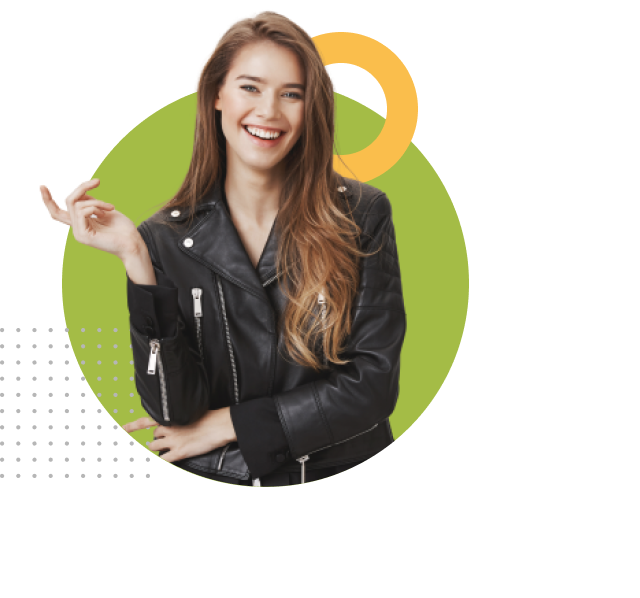
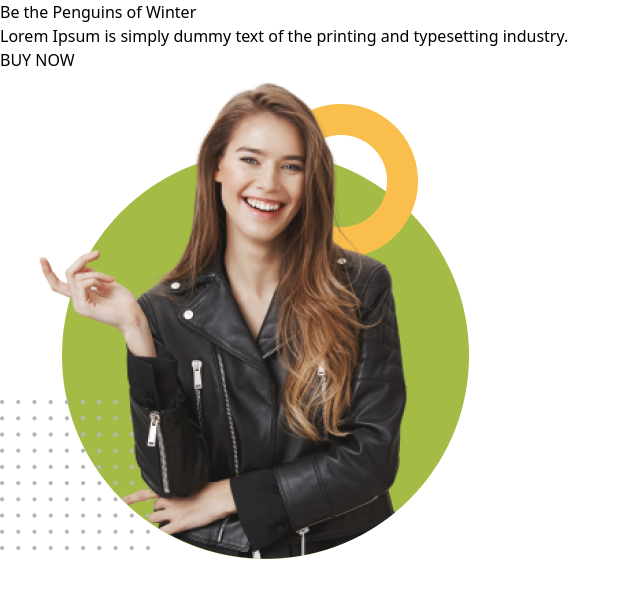
Before and after one commit to MahmudulHasan1211/penguin-tailwind, a plain HTML site: page index.html in a window 1280 px wide. Shown: the whole page, without its empty margins (0-640 px from the left). Drawn offline with nearby package versions, Linux system fonts and the light colour scheme.

Commit message:
title added

```diff
--- a/index.html
+++ b/index.html
@@ -19,6 +19,11 @@
 
 
             <div>
+                <h1>Be the Penguins
+                    of Winter</h1>
+                    <p>Lorem Ipsum is simply dummy text of the printing
+                        and typesetting industry.</p>
+                        <button>BUY NOW</button>
 
             </div>
 
```
